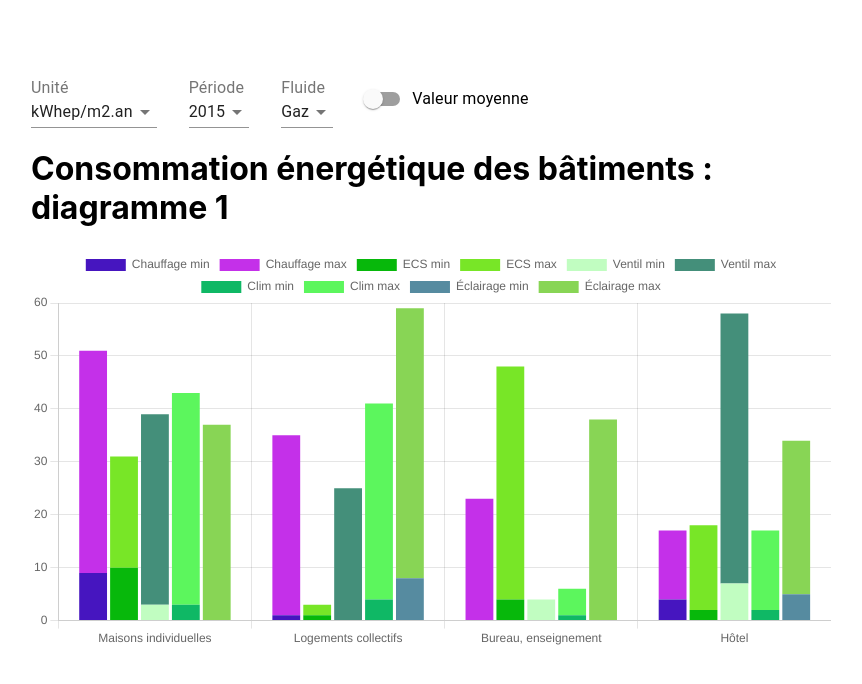
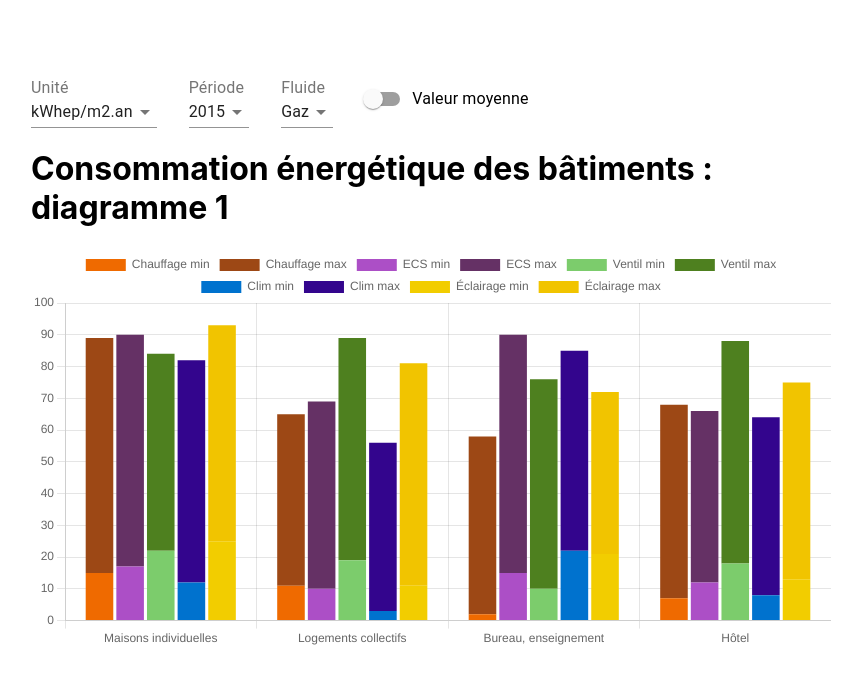
Before and after one commit to alexandre-mace/habitaviz, a React (Create React App) app: page / in a window 1280 px wide. Shown: the top 684 px of the page, without its empty margins (209-1071 px from the left). Built offline with nearby package versions, Linux system fonts and the light colour scheme.

Commit message:
Update colors

```diff
--- a/src/adapter/domainToChartJsAdapter.js
+++ b/src/adapter/domainToChartJsAdapter.js
@@ -1,3 +1,5 @@
+import colors from "../colors";
+
 const domainToChartJsAdapter = (domainData, year, averageValues, fluid) => {
     let valueStates = ['min', 'max'];
 
@@ -20,7 +22,7 @@ const domainToChartJsAdapter = (domainData, year, averageValues, fluid) => {
         datasets:  energyTypes.map((energyType, i) => ({
             label: energyType,
             data:  values[i],
-            backgroundColor: 'rgb(' + Math.round(Math.random() * 255) + ',' + Math.round(Math.random() * 255) + ',' + Math.round(Math.random() * 255) +')',
+            backgroundColor: colors[energyType],
             stack: energyTypeValueStacks[i]
         }))
     };
--- /dev/null
+++ b/src/colors.js
@@ -0,0 +1,19 @@
+const colors = {
+    'Chauffage min': 'rgb(239,106,0)',
+    'Chauffage moy': 'rgb(239,106,0)',
+    'Chauffage max': 'rgb(157,72,21)',
+    'ECS min': 'rgb(172,79,198)',
+    'ECS moy': 'rgb(172,79,198)',
+    'ECS max': 'rgb(101,49,101)',
+    'Ventil min': 'rgb(124,204,108)',
+    'Ventil moy': 'rgb(124,204,108)',
+    'Ventil max': 'rgb(78,128,31)',
+    'Clim min': 'rgb(0,114,206)',
+    'Clim moy': 'rgb(0,114,206)',
+    'Clim max': 'rgb(51,5,141)',
+    'Éclairage min': 'rgb(242, 205, 0)',
+    'Éclairage moy': 'rgb(242, 205, 0)',
+    'Éclairage max': 'rgb(241,196,0)',
+}
+
+export default colors
--- a/src/components/GroupedBar.js
+++ b/src/components/GroupedBar.js
@@ -3,19 +3,11 @@ import {Bar} from 'react-chartjs-2';
 
 const options = {
     scales: {
-        yAxes: [
-            {
-                stacked: true,
-                ticks: {
-                    beginAtZero: true,
-                },
-            },
-        ],
-        xAxes: [
-            {
-                stacked: true,
-            },
-        ],
+        y: {
+            suggestedMax: 100,
+        },
+        x: {
+        }
     },
 };
 
@@ -25,7 +17,7 @@ const GroupedBar = ({data}) => {
             <div className='header'>
                 <h1 className='title'>Consommation énergétique des bâtiments : diagramme 1</h1>
             </div>
-            <Bar data={data}/>
+            <Bar data={data} options={options}/>
         </>
     )};
 
--- a/src/data.js
+++ b/src/data.js
@@ -1,3 +1,5 @@
+import randomIntFromInterval from "./utils/randomIntFromInterval";
+
 const data = [
     {
         'label': 'Maisons individuelles',
@@ -6,29 +8,29 @@ const data = [
                 'energy_type': 'Chauffage',
                 'data' : {
                     '2015': {
-                        'min': Math.abs(Math.round(Math.random() * 12 - Math.random() * 5)),
-                        'moy': Math.abs(Math.round(Math.random() * 32 - Math.random() * 5)),
-                        'max': Math.abs(Math.round(Math.random() * 56 - Math.random() * 5))
+                        'min': randomIntFromInterval(2, 25),
+                        'moy': randomIntFromInterval(26, 50),
+                        'max': randomIntFromInterval(51, 80)
                     },
                     '2016': {
-                        'min': Math.abs(Math.round(Math.random() * 12 - Math.random() * 5)),
-                        'moy': Math.abs(Math.round(Math.random() * 32 - Math.random() * 5)),
-                        'max': Math.abs(Math.round(Math.random() * 56 - Math.random() * 5))
+                        'min': randomIntFromInterval(2, 25),
+                        'moy': randomIntFromInterval(26, 50),
+                        'max': randomIntFromInterval(51, 80)
                     }
-                }
+                },
             },
             {
                 'energy_type': 'ECS',
                 'data' : {
                     '2015': {
-                        'min': Math.abs(Math.round(Math.random() * 12 - Math.random() * 5)),
-                        'moy': Math.abs(Math.round(Math.random() * 32 - Math.random() * 5)),
-                        'max': Math.abs(Math.round(Math.random() * 56 - Math.random() * 5))
+                        'min': randomIntFromInterval(2, 25),
+                        'moy': randomIntFromInterval(26, 50),
+                        'max': randomIntFromInterval(51, 80)
                     },
                     '2016': {
-                        'min': Math.abs(Math.round(Math.random() * 12 - Math.random() * 5)),
-                        'moy': Math.abs(Math.round(Math.random() * 32 - Math.random() * 5)),
-                        'max': Math.abs(Math.round(Math.random() * 56 - Math.random() * 5))
+                        'min': randomIntFromInterval(2, 25),
+                        'moy': randomIntFromInterval(26, 50),
+                        'max': randomIntFromInterval(51, 80)
                     }
                 }
             },
@@ -36,14 +38,14 @@ const data = [
                 'energy_type': 'Ventil',
                 'data' : {
                     '2015': {
-                        'min': Math.abs(Math.round(Math.random() * 12 - Math.random() * 5)),
-                        'moy': Math.abs(Math.round(Math.random() * 32 - Math.random() * 5)),
-                        'max': Math.abs(Math.round(Math.random() * 56 - Math.random() * 5))
+                        'min': randomIntFromInterval(2, 25),
+                        'moy': randomIntFromInterval(26, 50),
+                        'max': randomIntFromInterval(51, 80)
                     },
                     '2016': {
-                        'min': Math.abs(Math.round(Math.random() * 12 - Math.random() * 5)),
-                        'moy': Math.abs(Math.round(Math.random() * 32 - Math.random() * 5)),
-                        'max': Math.abs(Math.round(Math.random() * 56 - Math.random() * 5))
+                        'min': randomIntFromInterval(2, 25),
+                        'moy': randomIntFromInterval(26, 50),
+                        'max': randomIntFromInterval(51, 80)
                     }
                 }
             },
@@ -51,14 +53,14 @@ const data = [
                 'energy_type': 'Clim',
                 'data' : {
                     '2015': {
-                        'min': Math.abs(Math.round(Math.random() * 12 - Math.random() * 5)),
-                        'moy': Math.abs(Math.round(Math.random() * 32 - Math.random() * 5)),
-                        'max': Math.abs(Math.round(Math.random() * 56 - Math.random() * 5))
+                        'min': randomIntFromInterval(2, 25),
+                        'moy': randomIntFromInterval(26, 50),
+                        'max': randomIntFromInterval(51, 80)
                     },
                     '2016': {
-                        'min': Math.abs(Math.round(Math.random() * 12 - Math.random() * 5)),
-                        'moy': Math.abs(Math.round(Math.random() * 32 - Math.random() * 5)),
-                        'max': Math.abs(Math.round(Math.random() * 56 - Math.random() * 5))
+                        'min': randomIntFromInterval(2, 25),
+                        'moy': randomIntFromInterval(26, 50),
+                        'max': randomIntFromInterval(51, 80)
                     }
                 }
             },
@@ -66,14 +68,14 @@ const data = [
                 'energy_type': 'Éclairage',
                 'data' : {
                     '2015': {
-                        'min': Math.abs(Math.round(Math.random() * 12 - Math.random() * 5)),
-                        'moy': Math.abs(Math.round(Math.random() * 32 - Math.random() * 5)),
-                        'max': Math.abs(Math.round(Math.random() * 56 - Math.random() * 5))
+                        'min': randomIntFromInterval(2, 25),
+                        'moy': randomIntFromInterval(26, 50),
+                        'max': randomIntFromInterval(51, 80)
                     },
                     '2016': {
-                        'min': Math.abs(Math.round(Math.random() * 12 - Math.random() * 5)),
-                        'moy': Math.abs(Math.round(Math.random() * 32 - Math.random() * 5)),
-                        'max': Math.abs(Math.round(Math.random() * 56 - Math.random() * 5))
+                        'min': randomIntFromInterval(2, 25),
+                        'moy': randomIntFromInterval(26, 50),
+                        'max': randomIntFromInterval(51, 80)
                     }
                 }
             },
@@ -86,14 +88,14 @@ const data = [
                 'energy_type': 'Chauffage',
                 'data' : {
                     '2015': {
-                        'min': Math.abs(Math.round(Math.random() * 12 - Math.random() * 5)),
-                        'moy': Math.abs(Math.round(Math.random() * 32 - Math.random() * 5)),
-                        'max': Math.abs(Math.round(Math.random() * 56 - Math.random() * 5))
+                        'min': randomIntFromInterval(2, 25),
+                        'moy': randomIntFromInterval(26, 50),
+                        'max': randomIntFromInterval(51, 80)
                     },
                     '2016': {
-                        'min': Math.abs(Math.round(Math.random() * 12 - Math.random() * 5)),
-                        'moy': Math.abs(Math.round(Math.random() * 32 - Math.random() * 5)),
-                        'max': Math.abs(Math.round(Math.random() * 56 - Math.random() * 5))
+                        'min': randomIntFromInterval(2, 25),
+                        'moy': randomIntFromInterval(26, 50),
+                        'max': randomIntFromInterval(51, 80)
                     }
                 }
             },
@@ -101,14 +103,14 @@ const data = [
                 'energy_type': 'ECS',
                 'data' : {
                     '2015': {
-                        'min': Math.abs(Math.round(Math.random() * 12 - Math.random() * 5)),
-                        'moy': Math.abs(Math.round(Math.random() * 32 - Math.random() * 5)),
-                        'max': Math.abs(Math.round(Math.random() * 56 - Math.random() * 5))
+                        'min': randomIntFromInterval(2, 25),
+                        'moy': randomIntFromInterval(26, 50),
+                        'max': randomIntFromInterval(51, 80)
                     },
                     '2016': {
-                        'min': Math.abs(Math.round(Math.random() * 12 - Math.random() * 5)),
-                        'moy': Math.abs(Math.round(Math.random() * 32 - Math.random() * 5)),
-                        'max': Math.abs(Math.round(Math.random() * 56 - Math.random() * 5))
+                        'min': randomIntFromInterval(2, 25),
+                        'moy': randomIntFromInterval(26, 50),
+                        'max': randomIntFromInterval(51, 80)
                     }
                 }
             },
@@ -116,14 +118,14 @@ const data = [
                 'energy_type': 'Ventil',
                 'data' : {
                     '2015': {
-                        'min': Math.abs(Math.round(Math.random() * 12 - Math.random() * 5)),
-                        'moy': Math.abs(Math.round(Math.random() * 32 - Math.random() * 5)),
-                        'max': Math.abs(Math.round(Math.random() * 56 - Math.random() * 5))
+                        'min': randomIntFromInterval(2, 25),
+                        'moy': randomIntFromInterval(26, 50),
+                        'max': randomIntFromInterval(51, 80)
                     },
                     '2016': {
-                        'min': Math.abs(Math.round(Math.random() * 12 - Math.random() * 5)),
-                        'moy': Math.abs(Math.round(Math.random() * 32 - Math.random() * 5)),
-                        'max': Math.abs(Math.round(Math.random() * 56 - Math.random() * 5))
+                        'min': randomIntFromInterval(2, 25),
+                        'moy': randomIntFromInterval(26, 50),
+                        'max': randomIntFromInterval(51, 80)
                     }
                 }
             },
@@ -131,14 +133,14 @@ const data = [
                 'energy_type': 'Clim',
                 'data' : {
                     '2015': {
-                        'min': Math.abs(Math.round(Math.random() * 12 - Math.random() * 5)),
-                        'moy': Math.abs(Math.round(Math.random() * 32 - Math.random() * 5)),
-                        'max': Math.abs(Math.round(Math.random() * 56 - Math.random() * 5))
+                        'min': randomIntFromInterval(2, 25),
+                        'moy': randomIntFromInterval(26, 50),
+                        'max': randomIntFromInterval(51, 80)
                     },
                     '2016': {
-                        'min': Math.abs(Math.round(Math.random() * 12 - Math.random() * 5)),
-                        'moy': Math.abs(Math.round(Math.random() * 32 - Math.random() * 5)),
-                        'max': Math.abs(Math.round(Math.random() * 56 - Math.random() * 5))
+                        'min': randomIntFromInterval(2, 25),
+                        'moy': randomIntFromInterval(26, 50),
+                        'max': randomIntFromInterval(51, 80)
                     }
                 }
             },
@@ -146,14 +148,14 @@ const data = [
                 'energy_type': 'Éclairage',
                 'data' : {
                     '2015': {
-                        'min': Math.abs(Math.round(Math.random() * 12 - Math.random() * 5)),
-                        'moy': Math.abs(Math.round(Math.random() * 32 - Math.random() * 5)),
-                        'max': Math.abs(Math.round(Math.random() * 56 - Math.random() * 5))
+                        'min': randomIntFromInterval(2, 25),
+                        'moy': randomIntFromInterval(26, 50),
+                        'max': randomIntFromInterval(51, 80)
                     },
                     '2016': {
-                        'min': Math.abs(Math.round(Math.random() * 12 - Math.random() * 5)),
-                        'moy': Math.abs(Math.round(Math.random() * 32 - Math.random() * 5)),
-                        'max': Math.abs(Math.round(Math.random() * 56 - Math.random() * 5))
+                        'min': randomIntFromInterval(2, 25),
+                        'moy': randomIntFromInterval(26, 50),
+                        'max': randomIntFromInterval(51, 80)
                     }
                 }
             },
@@ -166,14 +168,14 @@ const data = [
                 'energy_type': 'Chauffage',
                 'data' : {
                     '2015': {
-                        'min': Math.abs(Math.round(Math.random() * 12 - Math.random() * 5)),
-                        'moy': Math.abs(Math.round(Math.random() * 32 - Math.random() * 5)),
-                        'max': Math.abs(Math.round(Math.random() * 56 - Math.random() * 5))
+                        'min': randomIntFromInterval(2, 25),
+                        'moy': randomIntFromInterval(26, 50),
+                        'max': randomIntFromInterval(51, 80)
                     },
                     '2016': {
-                        'min': Math.abs(Math.round(Math.random() * 12 - Math.random() * 5)),
-                        'moy': Math.abs(Math.round(Math.random() * 32 - Math.random() * 5)),
-                        'max': Math.abs(Math.round(Math.random() * 56 - Math.random() * 5))
+                        'min': randomIntFromInterval(2, 25),
+                        'moy': randomIntFromInterval(26, 50),
+                        'max': randomIntFromInterval(51, 80)
                     }
                 }
             },
@@ -181,14 +183,14 @@ const data = [
                 'energy_type': 'ECS',
                 'data' : {
                     '2015': {
-                        'min': Math.abs(Math.round(Math.random() * 12 - Math.random() * 5)),
-                        'moy': Math.abs(Math.round(Math.random() * 32 - Math.random() * 5)),
-                        'max': Math.abs(Math.round(Math.random() * 56 - Math.random() * 5))
+                        'min': randomIntFromInterval(2, 25),
+                        'moy': randomIntFromInterval(26, 50),
+                        'max': randomIntFromInterval(51, 80)
                     },
                     '2016': {
-                        'min': Math.abs(Math.round(Math.random() * 12 - Math.random() * 5)),
-                        'moy': Math.abs(Math.round(Math.random() * 32 - Math.random() * 5)),
-                        'max': Math.abs(Math.round(Math.random() * 56 - Math.random() * 5))
+                        'min': randomIntFromInterval(2, 25),
+                        'moy': randomIntFromInterval(26, 50),
+                        'max': randomIntFromInterval(51, 80)
                     }
                 }
             },
@@ -196,14 +198,14 @@ const data = [
                 'energy_type': 'Ventil',
                 'data' : {
                     '2015': {
-                        'min': Math.abs(Math.round(Math.random() * 12 - Math.random() * 5)),
-                        'moy': Math.abs(Math.round(Math.random() * 32 - Math.random() * 5)),
-                        'max': Math.abs(Math.round(Math.random() * 56 - Math.random() * 5))
+                        'min': randomIntFromInterval(2, 25),
+                        'moy': randomIntFromInterval(26, 50),
+                        'max': randomIntFromInterval(51, 80)
                     },
                     '2016': {
-                        'min': Math.abs(Math.round(Math.random() * 12 - Math.random() * 5)),
-                        'moy': Math.abs(Math.round(Math.random() * 32 - Math.random() * 5)),
-                        'max': Math.abs(Math.round(Math.random() * 56 - Math.random() * 5))
+                        'min': randomIntFromInterval(2, 25),
+                        'moy': randomIntFromInterval(26, 50),
+                        'max': randomIntFromInterval(51, 80)
                     }
                 }
             },
@@ -211,14 +213,14 @@ const data = [
                 'energy_type': 'Clim',
                 'data' : {
                     '2015': {
-                        'min': Math.abs(Math.round(Math.random() * 12 - Math.random() * 5)),
-                        'moy': Math.abs(Math.round(Math.random() * 32 - Math.random() * 5)),
-                        'max': Math.abs(Math.round(Math.random() * 56 - Math.random() * 5))
+                        'min': randomIntFromInterval(2, 25),
+                        'moy': randomIntFromInterval(26, 50),
+                        'max': randomIntFromInterval(51, 80)
                     },
                     '2016': {
-                        'min': Math.abs(Math.round(Math.random() * 12 - Math.random() * 5)),
-                        'moy': Math.abs(Math.round(Math.random() * 32 - Math.random() * 5)),
-                        'max': Math.abs(Math.round(Math.random() * 56 - Math.random() * 5))
+                        'min': randomIntFromInterval(2, 25),
+                        'moy': randomIntFromInterval(26, 50),
+                        'max': randomIntFromInterval(51, 80)
                     }
                 }
             },
@@ -226,14 +228,14 @@ const data = [
                 'energy_type': 'Éclairage',
                 'data' : {
                     '2015': {
-                        'min': Math.abs(Math.round(Math.random() * 12 - Math.random() * 5)),
-                        'moy': Math.abs(Math.round(Math.random() * 32 - Math.random() * 5)),
-                        'max': Math.abs(Math.round(Math.random() * 56 - Math.random() * 5))
+                        'min': randomIntFromInterval(2, 25),
+                        'moy': randomIntFromInterval(26, 50),
+                        'max': randomIntFromInterval(51, 80)
                     },
                     '2016': {
-                        'min': Math.abs(Math.round(Math.random() * 12 - Math.random() * 5)),
-                        'moy': Math.abs(Math.round(Math.random() * 32 - Math.random() * 5)),
-                        'max': Math.abs(Math.round(Math.random() * 56 - Math.random() * 5))
+                        'min': randomIntFromInterval(2, 25),
+                        'moy': randomIntFromInterval(26, 50),
+                        'max': randomIntFromInterval(51, 80)
                     }
                 }
             },
@@ -246,14 +248,14 @@ const data = [
                 'energy_type': 'Chauffage',
                 'data' : {
                     '2015': {
-                        'min': Math.abs(Math.round(Math.random() * 12 - Math.random() * 5)),
-                        'moy': Math.abs(Math.round(Math.random() * 32 - Math.random() * 5)),
-                        'max': Math.abs(Math.round(Math.random() * 56 - Math.random() * 5))
+                        'min': randomIntFromInterval(2, 25),
+                        'moy': randomIntFromInterval(26, 50),
+                        'max': randomIntFromInterval(51, 80)
                     },
                     '2016': {
-                        'min': Math.abs(Math.round(Math.random() * 12 - Math.random() * 5)),
-                        'moy': Math.abs(Math.round(Math.random() * 32 - Math.random() * 5)),
-                        'max': Math.abs(Math.round(Math.random() * 56 - Math.random() * 5))
+                        'min': randomIntFromInterval(2, 25),
+                        'moy': randomIntFromInterval(26, 50),
+                        'max': randomIntFromInterval(51, 80)
                     }
                 }
             },
@@ -261,14 +263,14 @@ const data = [
                 'energy_type': 'ECS',
                 'data' : {
                     '2015': {
-                        'min': Math.abs(Math.round(Math.random() * 12 - Math.random() * 5)),
-                        'moy': Math.abs(Math.round(Math.random() * 32 - Math.random() * 5)),
-                        'max': Math.abs(Math.round(Math.random() * 56 - Math.random() * 5))
+                        'min': randomIntFromInterval(2, 25),
+                        'moy': randomIntFromInterval(26, 50),
+                        'max': randomIntFromInterval(51, 80)
                     },
                     '2016': {
-                        'min': Math.abs(Math.round(Math.random() * 12 - Math.random() * 5)),
-                        'moy': Math.abs(Math.round(Math.random() * 32 - Math.random() * 5)),
-                        'max': Math.abs(Math.round(Math.random() * 56 - Math.random() * 5))
+                        'min': randomIntFromInterval(2, 25),
+                        'moy': randomIntFromInterval(26, 50),
+                        'max': randomIntFromInterval(51, 80)
                     }
                 }
             },
@@ -276,14 +278,14 @@ const data = [
                 'energy_type': 'Ventil',
                 'data' : {
                     '2015': {
-                        'min': Math.abs(Math.round(Math.random() * 12 - Math.random() * 5)),
-                        'moy': Math.abs(Math.round(Math.random() * 32 - Math.random() * 5)),
-                        'max': Math.abs(Math.round(Math.random() * 56 - Math.random() * 5))
+                        'min': randomIntFromInterval(2, 25),
+                        'moy': randomIntFromInterval(26, 50),
+                        'max': randomIntFromInterval(51, 80)
                     },
                     '2016': {
-                        'min': Math.abs(Math.round(Math.random() * 12 - Math.random() * 5)),
-                        'moy': Math.abs(Math.round(Math.random() * 32 - Math.random() * 5)),
-                        'max': Math.abs(Math.round(Math.random() * 56 - Math.random() * 5))
+                        'min': randomIntFromInterval(2, 25),
+                        'moy': randomIntFromInterval(26, 50),
+                        'max': randomIntFromInterval(51, 80)
                     }
                 }
             },
@@ -291,14 +293,14 @@ const data = [
                 'energy_type': 'Clim',
                 'data' : {
                     '2015': {
-                        'min': Math.abs(Math.round(Math.random() * 12 - Math.random() * 5)),
-                        'moy': Math.abs(Math.round(Math.random() * 32 - Math.random() * 5)),
-                        'max': Math.abs(Math.round(Math.random() * 56 - Math.random() * 5))
+                        'min': randomIntFromInterval(2, 25),
+                        'moy': randomIntFromInterval(26, 50),
+                        'max': randomIntFromInterval(51, 80)
                     },
                     '2016': {
-                        'min': Math.abs(Math.round(Math.random() * 12 - Math.random() * 5)),
-                        'moy': Math.abs(Math.round(Math.random() * 32 - Math.random() * 5)),
-                        'max': Math.abs(Math.round(Math.random() * 56 - Math.random() * 5))
+                        'min': randomIntFromInterval(2, 25),
+                        'moy': randomIntFromInterval(26, 50),
+                        'max': randomIntFromInterval(51, 80)
                     }
                 }
             },
@@ -306,14 +308,14 @@ const data = [
                 'energy_type': 'Éclairage',
                 'data' : {
                     '2015': {
-                        'min': Math.abs(Math.round(Math.random() * 12 - Math.random() * 5)),
-                        'moy': Math.abs(Math.round(Math.random() * 32 - Math.random() * 5)),
-                        'max': Math.abs(Math.round(Math.random() * 56 - Math.random() * 5))
+                        'min': randomIntFromInterval(2, 25),
+                        'moy': randomIntFromInterval(26, 50),
+                        'max': randomIntFromInterval(51, 80)
                     },
                     '2016': {
-                        'min': Math.abs(Math.round(Math.random() * 12 - Math.random() * 5)),
-                        'moy': Math.abs(Math.round(Math.random() * 32 - Math.random() * 5)),
-                        'max': Math.abs(Math.round(Math.random() * 56 - Math.random() * 5))
+                        'min': randomIntFromInterval(2, 25),
+                        'moy': randomIntFromInterval(26, 50),
+                        'max': randomIntFromInterval(51, 80)
                     }
                 }
             },
--- /dev/null
+++ b/src/utils/randomIntFromInterval.js
@@ -0,0 +1,5 @@
+const randomIntFromInterval = (min, max) => {
+    return Math.floor(Math.random() * (max - min + 1) + min)
+}
+
+export default randomIntFromInterval
```
